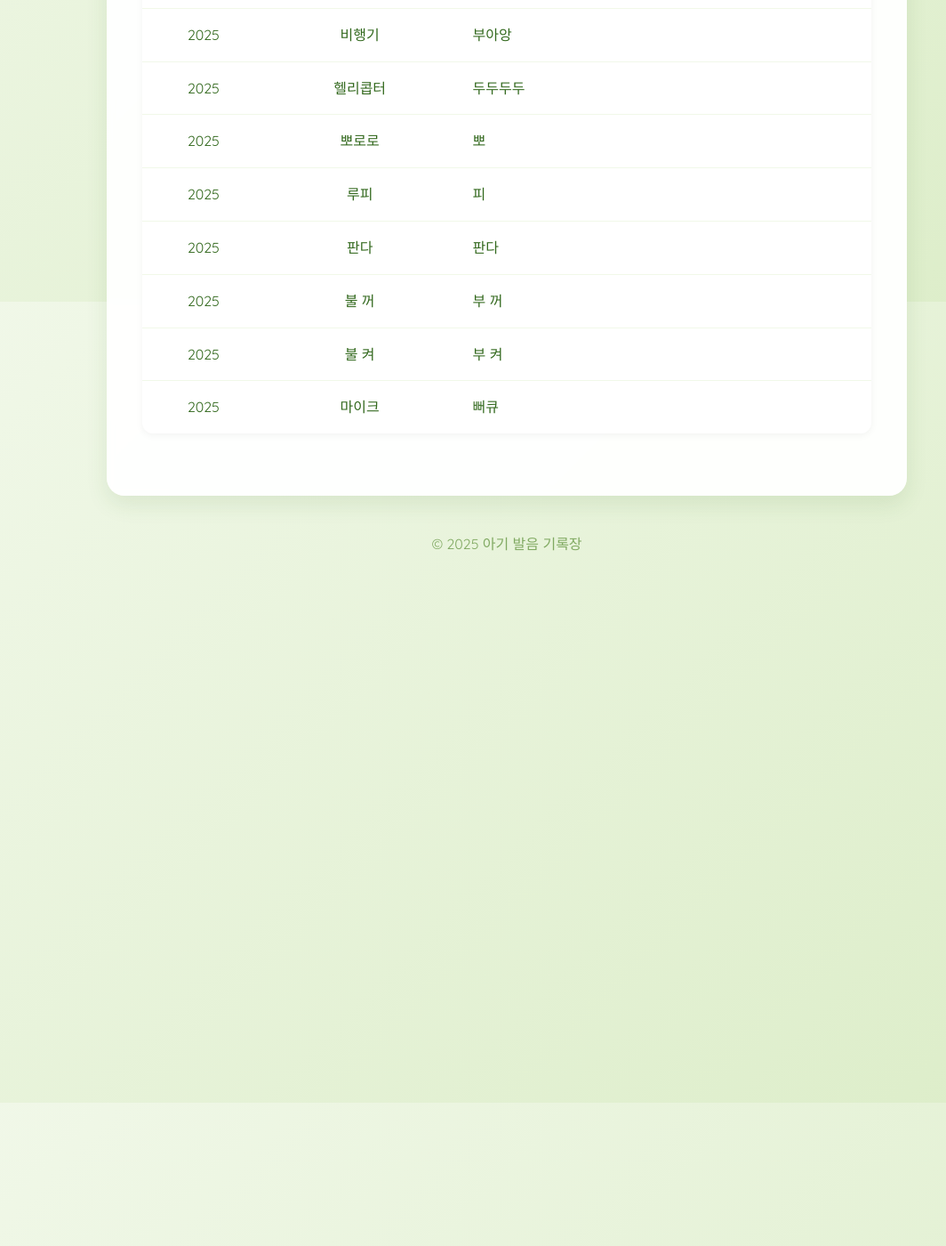
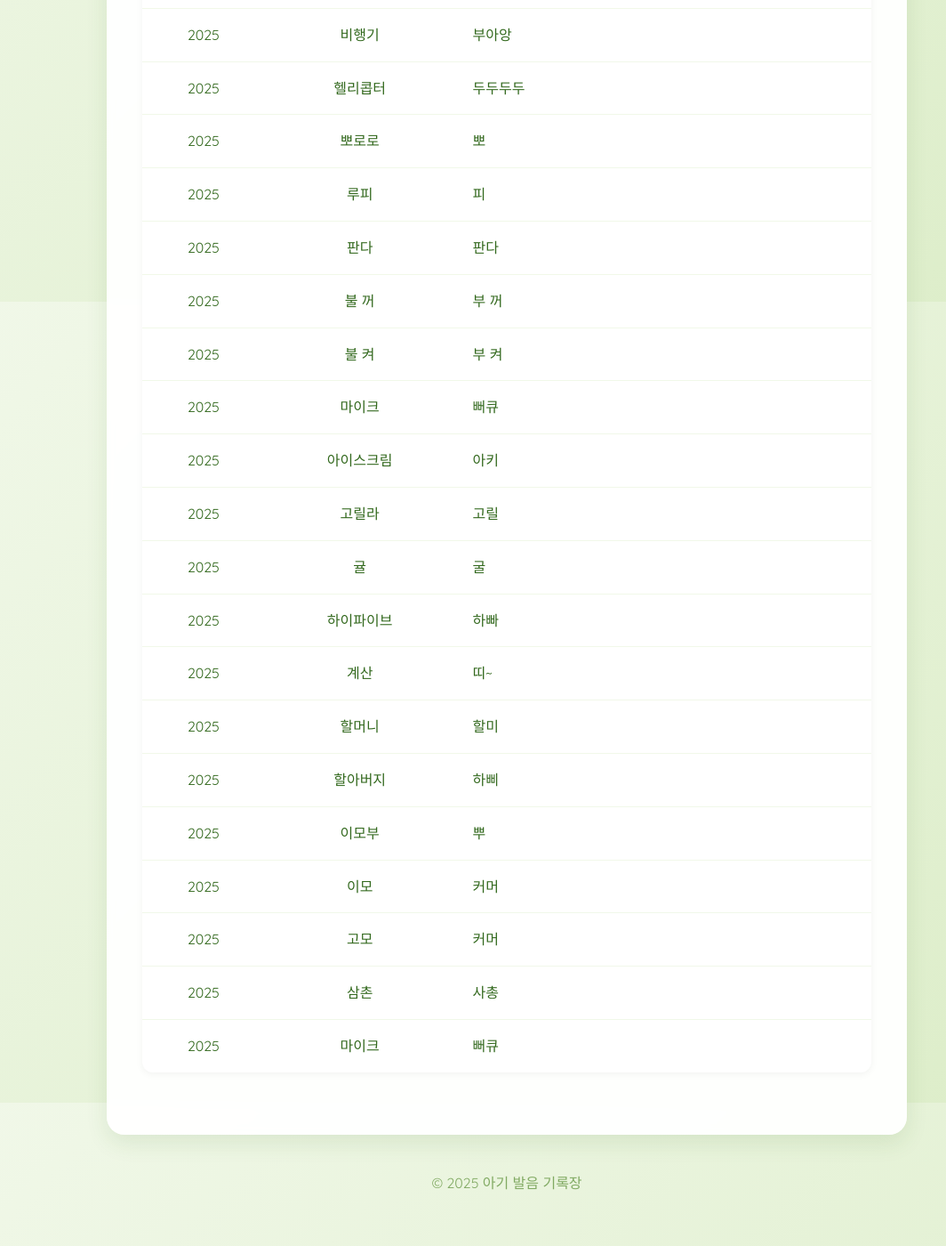
Before and after one commit to JunSungKang/baby-speech-diary, a Jekyll site: the page built from index.md, in a window 1280 px wide and 1400 px high, scrolled down 1461 px. Shown: the whole window at 89% size, without its empty margins (70-1134 px from the left). Built offline with Jekyll 4.4.1, drawn with Linux system fonts in a browser that asks for light colours; our own code applies the rules of GitHub Pages for plain Markdown files.

Commit message:
Update index.md

```diff
--- a/index.md
+++ b/index.md
@@ -32,3 +32,15 @@ layout: default
 | 2025 | 불 꺼 | 부 꺼 |  |
 | 2025 | 불 켜 | 부 켜 |  |
 | 2025 | 마이크 | 뻐큐 |  |
+| 2025 | 아이스크림 | 아키 |  |
+| 2025 | 고릴라 | 고릴 |  |
+| 2025 | 귤 | 굴 |  |
+| 2025 | 하이파이브 | 하빠 |  |
+| 2025 | 계산 | 띠~ |  |
+| 2025 | 할머니 | 할미 |  |
+| 2025 | 할아버지 | 하삐 |  |
+| 2025 | 이모부 | 뿌 |  |
+| 2025 | 이모 | 커머 |  |
+| 2025 | 고모 | 커머 |  |
+| 2025 | 삼촌 | 사총 |  |
+| 2025 | 마이크 | 뻐큐 |  |
```
